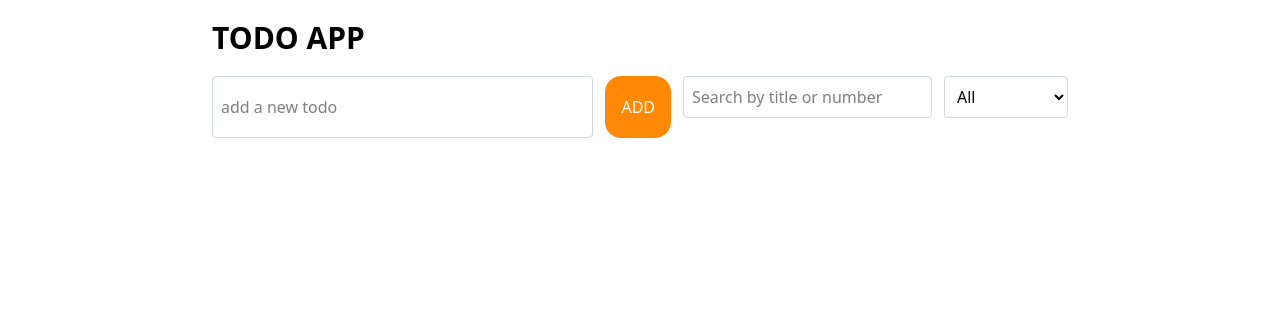
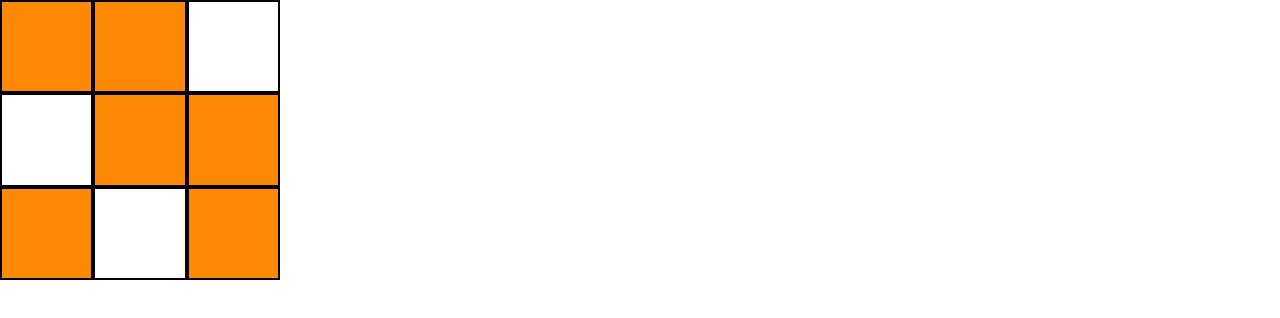
Before and after one commit to kudo07/03-REACT-DEV, a React (Vite) app: page / in a window 1280 px wide. Shown: the top 318 px of the page. Built offline with nearby package versions, Linux system fonts and the light colour scheme.

Commit message:
grid-light

```diff
--- /dev/null
+++ b/src/15-GRID-LIGHT/AppGrid.jsx
@@ -0,0 +1,46 @@
+import React, { useState } from 'react';
+const config = [
+  [1, 1, 0],
+  [0, 1, 1],
+  [1, 0, 1],
+];
+const AppGrid = () => {
+  const [stack, setStack] = useState({});
+  const handleClick = (rowIndex, colIndex) => {
+    return () => {
+      const key = `${rowIndex}-${colIndex}`;
+      if (stack[key] || !config[rowIndex][colIndex]) return;
+
+      setStack((prev) => ({ ...prev, [key]: true }));
+    };
+  };
+  return (
+    <div className="h-70 w-70 flex flex-col">
+      {config.map((row, rowIndex) => {
+        return (
+          <div key={rowIndex} className="flex  w-full h-full">
+            {row.map((value, colIndex) => {
+              let lightClass = '';
+              if (value === 0) {
+                lightClass = 'bg-transparent';
+              }
+              const key = `${rowIndex}-${colIndex}`;
+              if (stack[key]) {
+                lightClass = 'bg-purple-500';
+              }
+              return (
+                <div
+                  onClick={handleClick(rowIndex, colIndex)}
+                  key={colIndex}
+                  className={`border-2  h-full w-full bg-orange-400 ${lightClass}`}
+                ></div>
+              );
+            })}
+          </div>
+        );
+      })}
+    </div>
+  );
+};
+
+export default AppGrid;
--- a/src/App.jsx
+++ b/src/App.jsx
@@ -4,6 +4,7 @@ import AppAccordian from './11-ACCORDIAN/AppAccordian';
 import AppInventory from './12-INVENTORY/AppInventory';
 import AppInfinite from './13-INFINITE-SCROLL/AppInfinite';
 import AppTodo from './14-TODO-SPL/AppTodo';
+import AppGrid from './15-GRID-LIGHT/AppGrid';
 import AppTwo from './2-USER-MANA/AppTwo';
 import AppThree from './3-TRAFFIC/copy/AppThree';
 import TodoPage from './4-CRUD-TODO/copy/TodoPage';
@@ -27,8 +28,10 @@ function App() {
   // 11- ACCORDIAN return <AppAccordian />;
   // 12 - INVENTORY return <AppInventory />;
   // 13 - INFINITE SCROLL return <AppInfinite />;
-  // 14-TODO-SPL
-  return <AppTodo />;
+  // 14-TODO-SPL  return <AppTodo />;
+  // 15-GRID-LIGHT
+
+  return <AppGrid />;
 }
 
 export default App;
```
